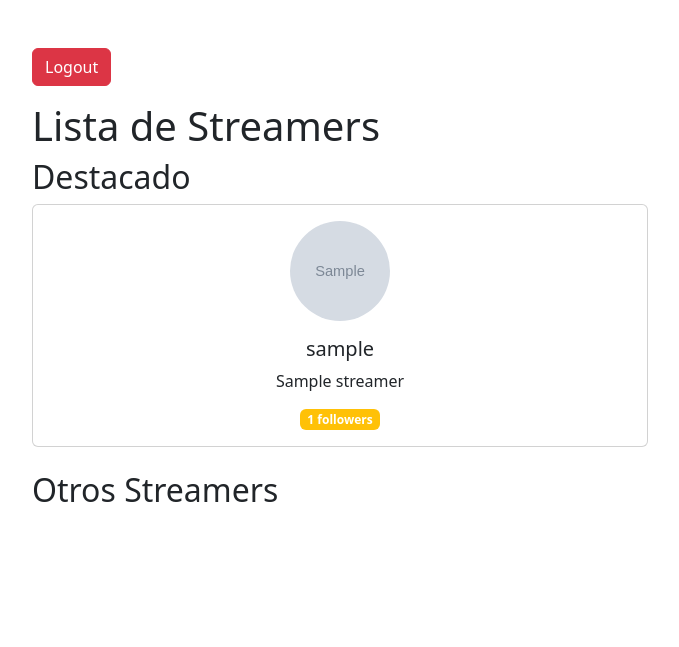
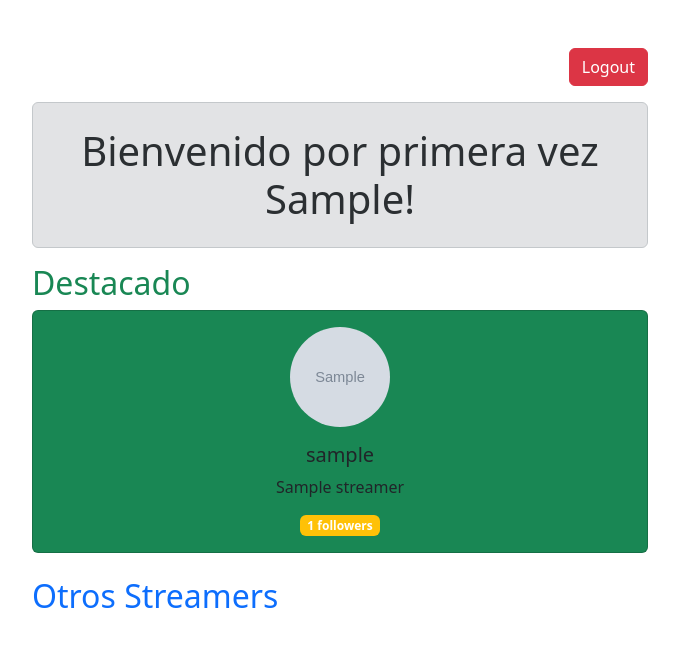
Before and after one commit to solaymane-rk/pdo-streamer, a PHP site: page /index.php?action=listar in a window 1280 px wide. Shown: the top 647 px of the page, without its empty margins (300-979 px from the left). Run offline with PHP 8.4, Linux system fonts and the light colour scheme; the visitor is signed in with stand-in values (Sample User, id 1); tables that the repository leaves empty hold one stand-in row (values such as "Sample post"); grey boxes marked "Sample" are stand-in pictures.

Commit message:
finished

```diff
--- a/controller/MainController.php
+++ b/controller/MainController.php
@@ -68,6 +68,7 @@ class MainController {
 
         if($isSaved) {
             $_SESSION['username'] = $username;
+            $_SESSION['total_visitas'] = $total_visitas;
 
             if(isset($_POST['remember'])) {
                 setcookie('username', $username);
@@ -82,7 +83,6 @@ class MainController {
 
     public function logout() {
         session_destroy();
-        setcookie('username', '', time());
         header("Location: index.php?action=login");
     }
 
--- a/view/listar.php
+++ b/view/listar.php
@@ -1,46 +1,67 @@
 <?php
+
 $destacado = null;
 $normales = [];
+
 foreach($content as $s) {
     if($s['destacado']) $destacado = $s;
     else $normales[] = $s;
 }
 
+$visitas = $_SESSION['total_visitas'];
+$username = $_SESSION['username'];
+
+$username_formated = ucfirst($username);
+
+$titulo = '';
+
+if ($visitas == 1) {
+    $titulo = "<h1>Bienvenido por primera vez {$username_formated}!</h1>";
+} else {
+    $titulo = <<<HTML
+        <h1>Bienvenido de nuevo {$username_formated}! </h1>
+        <p>Has visitado este sitio <b>{$visitas}</b> veces.</p>
+        HTML;
+}
+
 ?>
 
-<h1>Lista de Streamers</h1>
+<div class="alert alert-secondary text-center">
+    <h1><?= $titulo ?></h1>
+</div>
 
-<h2>Destacado</h2>
+<h2 class="text-success">Destacado</h2>
 
 <div>
     <?php if($destacado): ?>
-        <div class="card mb-4">
-            <img src="<?php echo $destacado['avatar']; ?>" class="card-img-top rounded-circle mx-auto mt-3" alt="avatar" style="width:100px;height:100px;">
+        <div class="card bg-success mb-4">
+            <img src="<?= $destacado['avatar']; ?>" class="card-img-top rounded-circle mx-auto mt-3" alt="avatar" style="width:100px;height:100px;">
             <div class="card-body text-center">
-                <h5 class="card-title"><?php echo $destacado['username']; ?></h5>
-                <p class="card-text"><?php echo $destacado['nombre_real']; ?></p>
-                <span class="badge bg-warning"><?php echo number_format($destacado['followers']); ?> followers</span>
+                <h5 class="card-title"><?= $destacado['username']; ?></h5>
+                <p class="card-text"><?= $destacado['nombre_real']; ?></p>
+                <span class="badge bg-warning"><?= number_format($destacado['followers']); ?> followers</span>
             </div>
         </div>
     <?php endif; ?>
 </div>
 
-<h2>Otros Streamers</h2>
+<h2 class="text-primary">Otros Streamers</h2>
 
 <div class="row g-4">
     <?php foreach($normales as $s): ?>
         <div class="col-md-3">
-            <div class="card text-center">
+            <div class="card bg-primary-subtle text-center">
+
+                <img src="<?= $s['avatar']; ?>" class="card-img-top rounded-circle mx-auto mt-3" alt="avatar" style="width:80px;height:80px;">
+                <div class="card-body text-center">
+                    <h5 class="card-title"><?= $s['username']; ?></h5>
+                    <p class="card-text"><?= $s['nombre_real']; ?></p>
+                    <span class="badge bg-primary"><?= number_format($s['followers']); ?> followers</span>
+                </div>
                 <form method="POST">
-                    <input type="hidden" name="destacar_id" value="<?php echo $s['id']; ?>">
+                    <input type="hidden" name="destacar_id" value="<?= $s['id']; ?>">
                     <button class="btn btn-success m-2" type="submit">Destacar</button>
                 </form>
-                <img src="<?php echo $s['avatar']; ?>" class="card-img-top rounded-circle mx-auto mt-3" alt="avatar" style="width:80px;height:80px;">
-                <div class="card-body text-center">
-                    <h5 class="card-title"><?php echo $s['username']; ?></h5>
-                    <p class="card-text"><?php echo $s['nombre_real']; ?></p>
-                    <span class="badge bg-primary"><?php echo number_format($s['followers']); ?> followers</span>
-                </div>
             </div>
         </div>
     <?php endforeach; ?>
--- a/view/menu.php
+++ b/view/menu.php
@@ -1,3 +1,3 @@
-<form action="" method="post">
+<form action="" method="post" class="d-flex justify-content-end">
     <button type="submit" name="action" value="logout" class="btn btn-danger">Logout</button>
 </form>
```
